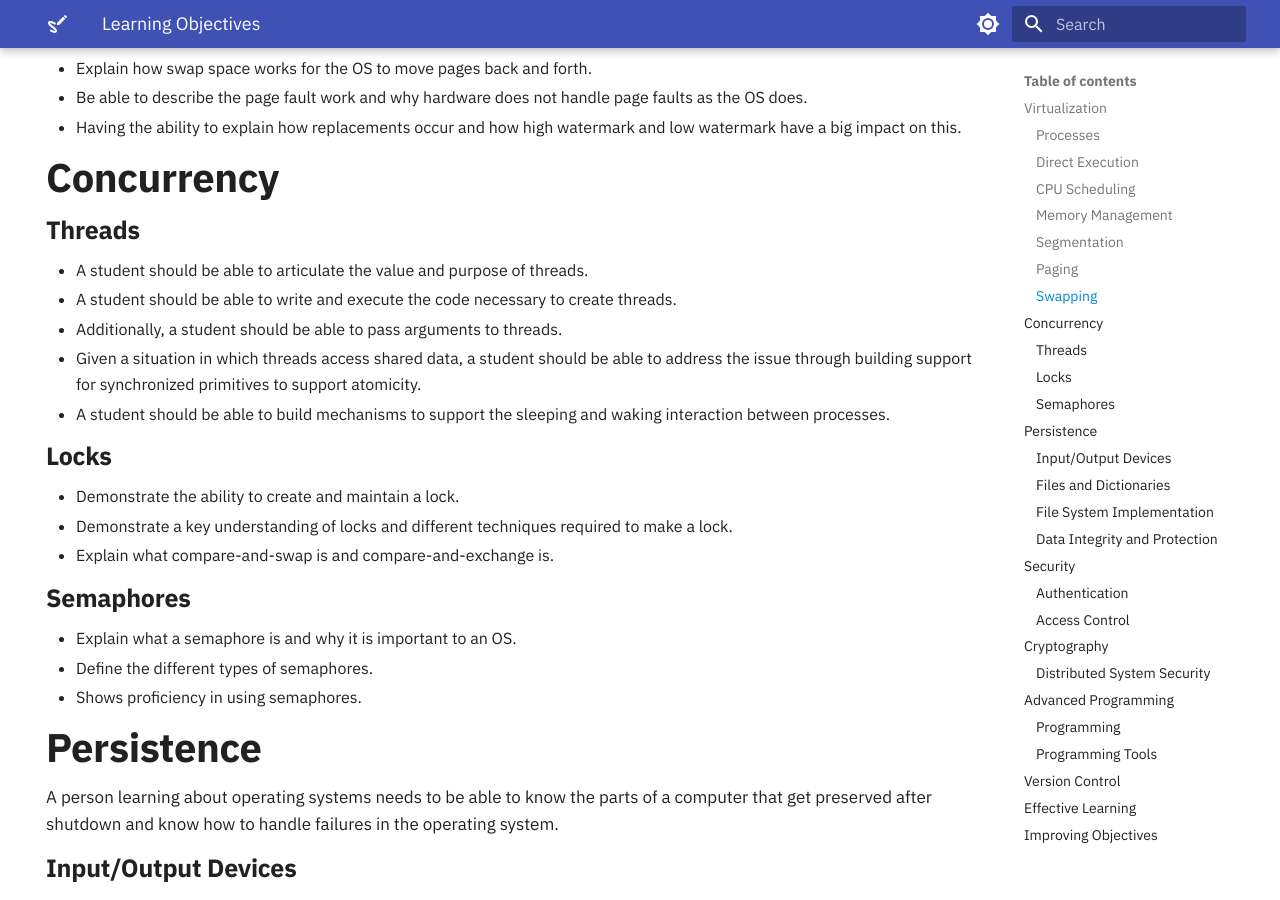
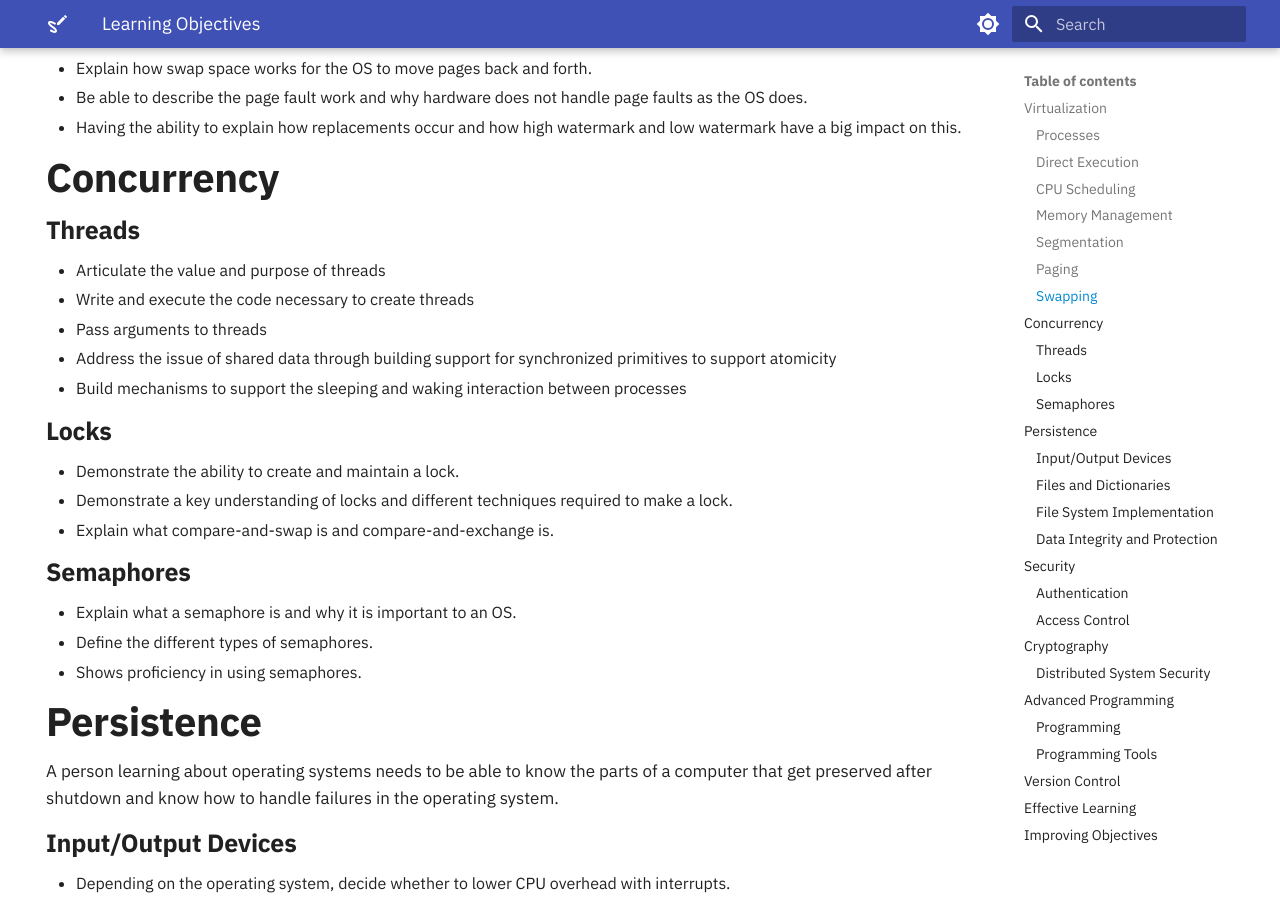
Before and after one commit to OS-Sketch/www.os-sketch.com, an MkDocs documentation site: the page built from docs/operating-systems/learning-objectives.md, in a window 1280 px wide and 900 px high, scrolled down 1425 px. Built offline with MkDocs 1.6.1 and Material for MkDocs 9.7.7, drawn with Linux system fonts in a browser that asks for light colours; some of the changed text lies outside the part shown.

Commit message:
fix: Add imperative mood and remove periods

```diff
--- a/docs/operating-systems/learning-objectives.md
+++ b/docs/operating-systems/learning-objectives.md
@@ -39,10 +39,10 @@ tags:
 
 ### Direct Execution
 
-- Given a Limited Direct Execution, a student should be able to trace the steps of the execution.
-- When provided with a system call, a student should be able to measure its estimated cost.
-- A student should be able to trace the steps of Context Switch code.
-- Given context switch code, a student should be able to measure its cost using the lmbench tool.
+- Trace the steps of a Limited Direct Execution
+- Measure the estimated cost of a given system call
+- Trace the steps of Context Switch code
+- Measure the cost of context switch code using the lmbench tool
 
 ### CPU Scheduling
 
@@ -81,11 +81,11 @@ Stride scheduling is made without using randomization in mind, why do people use
 
 ### Threads
 
-- A student should be able to articulate the value and purpose of threads.
-- A student should be able to write and execute the code necessary to create threads.
-- Additionally, a student should be able to pass arguments to threads.
-- Given a situation in which threads access shared data, a student should be able to address the issue through building support for synchronized primitives to support atomicity.
-- A student should be able to build mechanisms to support the sleeping and waking interaction between processes.
+- Articulate the value and purpose of threads
+- Write and execute the code necessary to create threads
+- Pass arguments to threads
+- Address the issue of shared data through building support for synchronized primitives to support atomicity
+- Build mechanisms to support the sleeping and waking interaction between processes
 
 ### Locks
 
```
